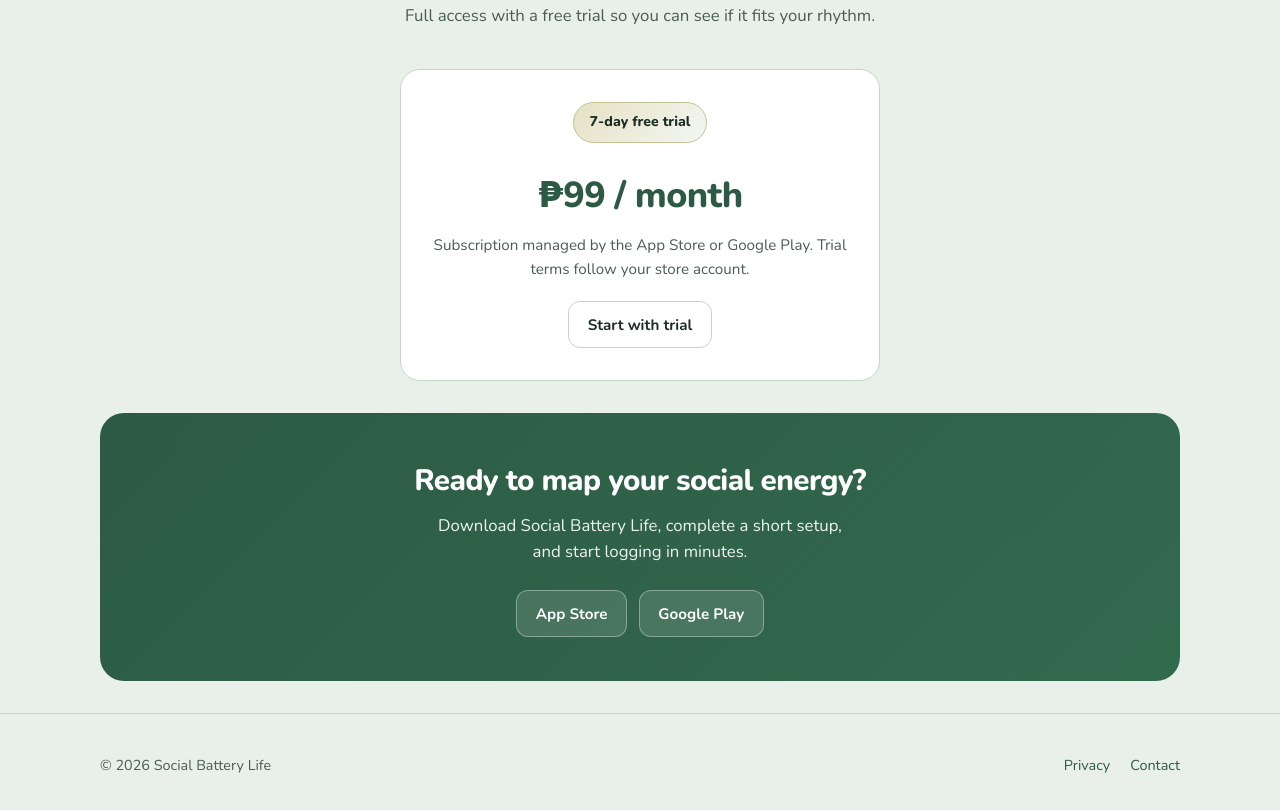
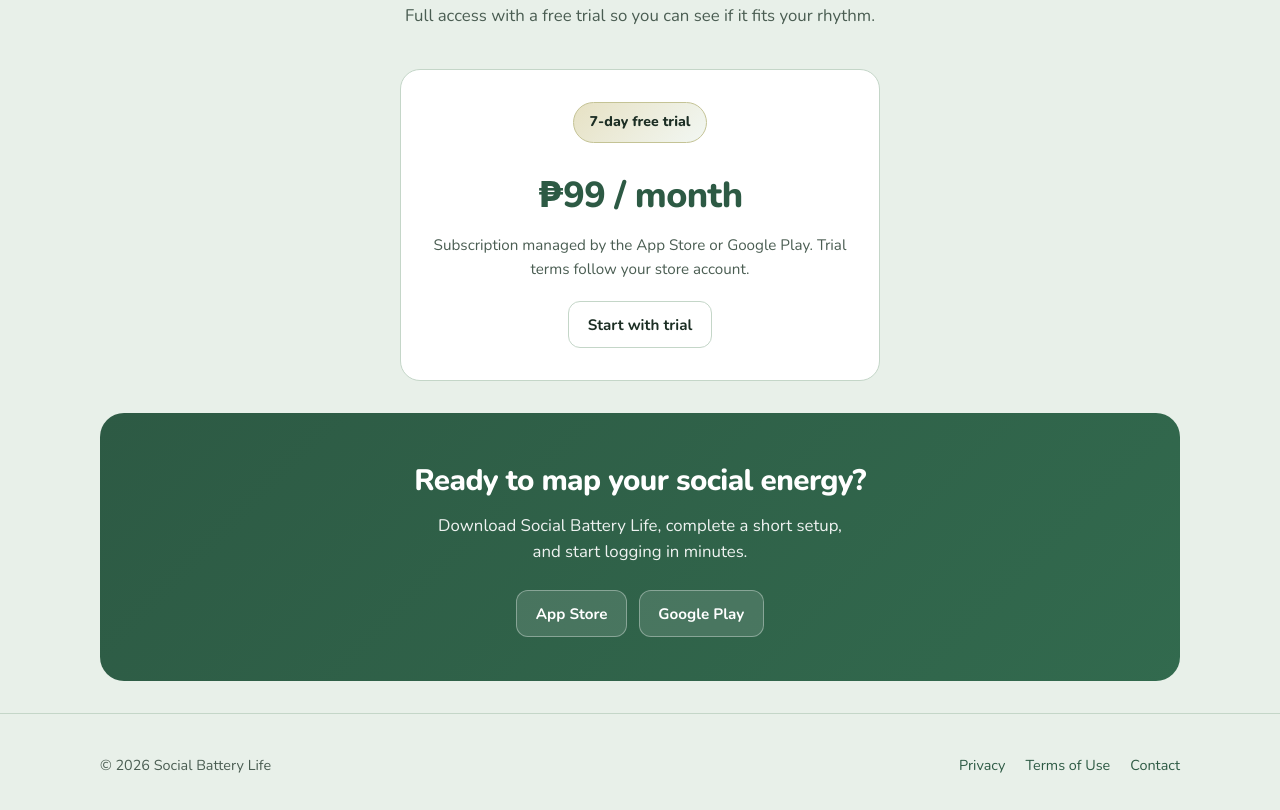
Before and after one commit to zlade30/social-battery-life-page, a plain HTML site: page index.html in a window 1280 px wide. Shown: the part 1080-1890 px from the top of the page. Drawn offline with nearby package versions, Linux system fonts and the light colour scheme.

Commit message:
Add 'Terms of Use' link to footer

```diff
--- a/index.html
+++ b/index.html
@@ -785,6 +785,7 @@
         <p>© 2026 Social Battery Life</p>
         <div class="footer-links">
           <a href="privacy-policy.html">Privacy</a>
+          <a href="terms-of-use.html">Terms of Use</a>
           <a href="contact.html">Contact</a>
         </div>
       </div>
```
